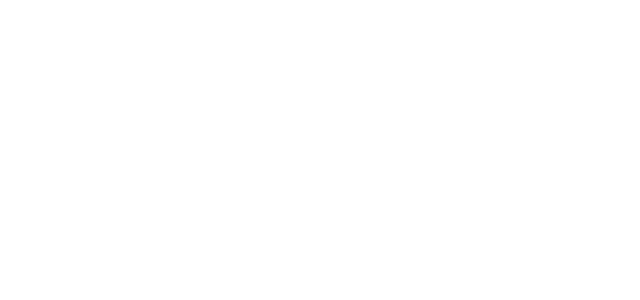
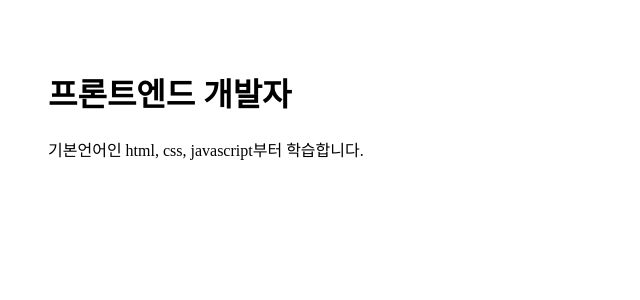
Before and after one commit to s0-p/react-basic, a React (Vite) app: page / in a window 1280 px wide. Shown: the top 300 px of the page, without its empty margins (0-640 px from the left). Built offline with nearby package versions, Linux system fonts and the light colour scheme.

Commit message:
feat: header 컴포넌트 추가

```diff
--- a/src/App.jsx
+++ b/src/App.jsx
@@ -1,7 +1,19 @@
 import './App.css';
 
+function MyHeader() {
+  return (
+    <header>
+      <h1 className="logo">프론트엔드 개발자</h1>
+      <p>기본언어인 html, css, javascript부터 학습합니다.</p>
+    </header>
+  );
+}
 function App() {
-  return <></>;
+  return (
+    <>
+      <MyHeader />
+    </>
+  );
 }
 
 export default App;
```
